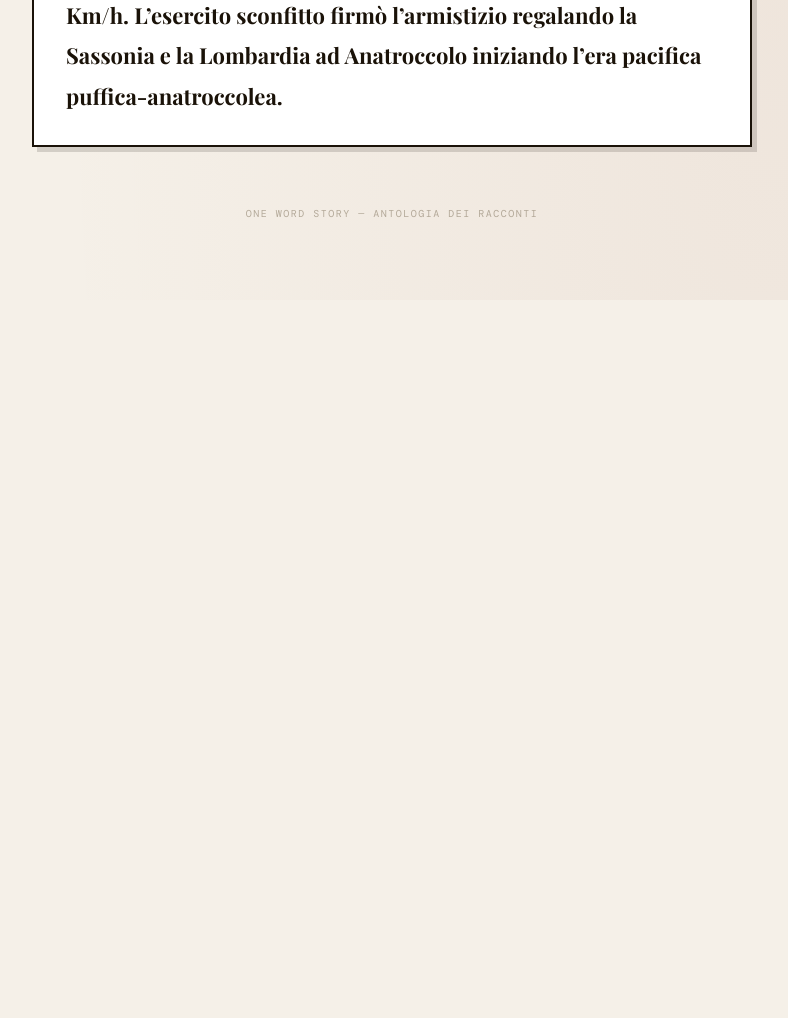
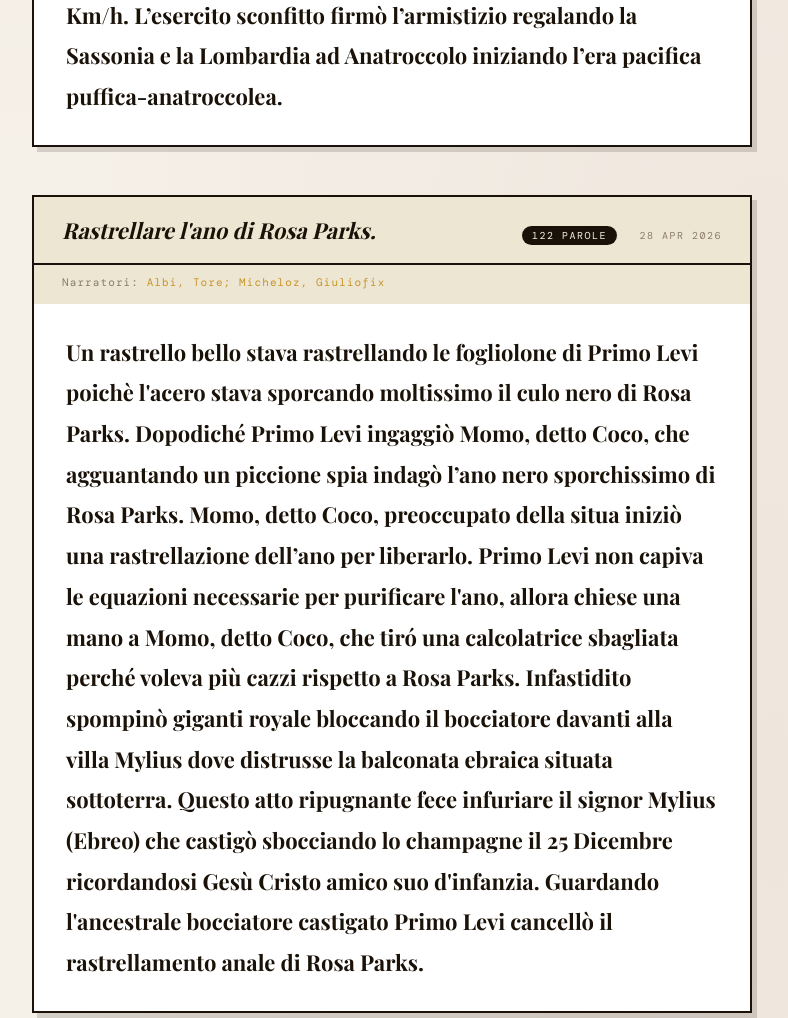
Before and after one commit to Alberto-Mitico/One-Word-Story, a website: page public/antologia.html in a window 1280 px wide. Shown: the part 2501-3519 px from the top of the page, without its empty margins (248-1036 px from the left). Before the commit the page ends 2801 px from the top, so only its background shows below. Drawn offline with nearby package versions, Linux system fonts and the light colour scheme; a web font is replaced by a local one.

Commit message:
Update antologia.html

```diff
--- a/public/antologia.html
+++ b/public/antologia.html
@@ -283,7 +283,7 @@
   <article class="story-card">
     <div class="story-card-header">
       <span class="story-card-title">La Figlia perduta di Enrico VIII</span>
-      <span class="story-card-meta"><span class="badge">213 parole</span> &nbsp; 23 apr 2026</span>
+      <span class="story-card-meta"><span class="badge">58 parole</span> &nbsp; 23 apr 2026</span>
     </div>
     <div class="story-card-authors">
       Narratori: <span>Albi, Tore, Micheloz </span>
@@ -324,6 +324,36 @@
     </div>
   </article>
 
+  <article class="story-card">
+    <div class="story-card-header">
+      <span class="story-card-title">Rastrellare l'ano di Rosa Parks.</span>
+      <span class="story-card-meta"><span class="badge">122 parole</span> &nbsp; 28 apr 2026</span>
+    </div>
+    <div class="story-card-authors">
+      Narratori: <span>Albi, Tore; Micheloz, Giuliofix </span>
+    </div>
+    <div class="story-card-body">
+      <p class="story-text">
+        Un rastrello bello stava rastrellando le fogliolone di
+        Primo Levi poichè l'acero stava sporcando moltissimo il culo
+        nero di Rosa Parks. Dopodiché Primo Levi ingaggiò Momo, detto
+        Coco, che agguantando un piccione spia indagò l’ano
+        nero sporchissimo di Rosa Parks. Momo, detto Coco, preoccupato della situa
+        iniziò una rastrellazione dell’ano per liberarlo. Primo Levi non
+        capiva le equazioni necessarie per purificare l'ano, allora
+        chiese una mano a Momo, detto Coco, che tiró una
+        calcolatrice sbagliata perché voleva più cazzi rispetto a
+        Rosa Parks. Infastidito spompinò giganti royale bloccando il
+        bocciatore davanti alla villa Mylius dove distrusse la
+        balconata ebraica situata sottoterra. Questo atto ripugnante fece
+        infuriare il signor Mylius (Ebreo) che castigò sbocciando lo champagne
+        il 25 Dicembre ricordandosi Gesù Cristo amico suo d'infanzia.
+        Guardando l'ancestrale bocciatore castigato Primo Levi cancellò il rastrellamento
+        anale di Rosa Parks.
+      </p>
+    </div>
+  </article>
+
   <!-- ============================================================
        FINE ESEMPI — aggiungi nuove storie copiando il blocco sopra
        ============================================================ -->
```
